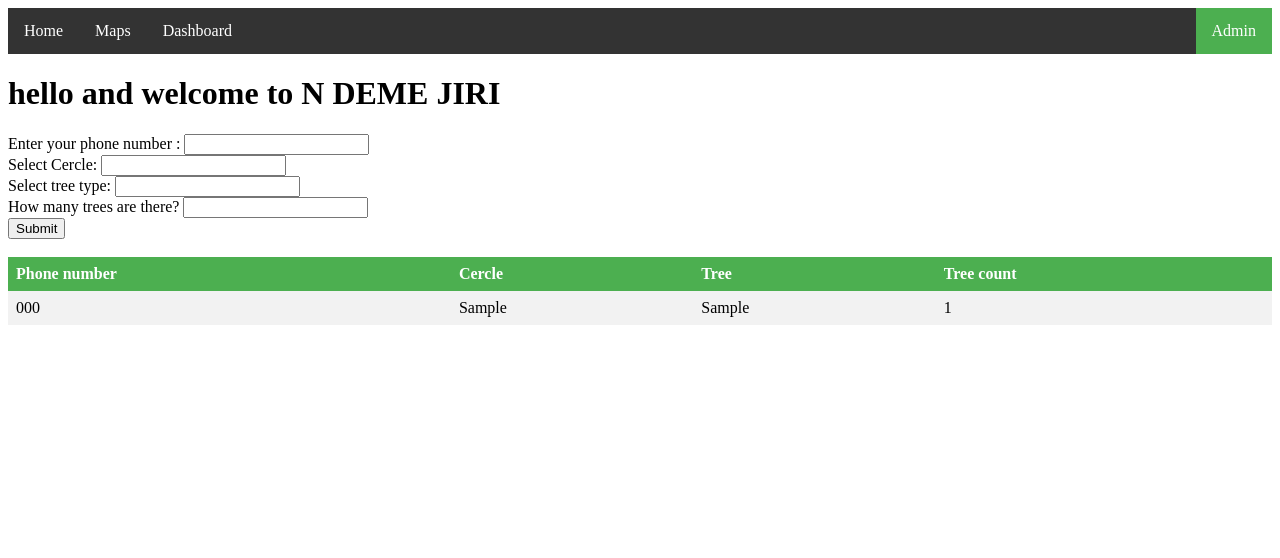
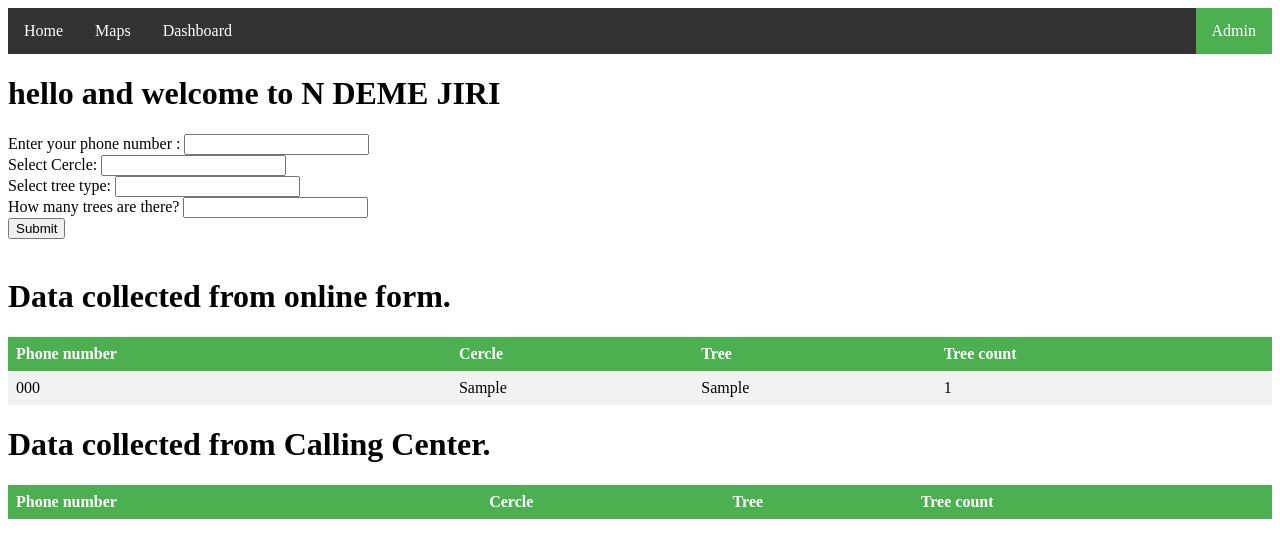
Before and after one commit to sfikouris/ICT4D, a Django app: page /home in a window 1280 px wide. Shown: the top 558 px of the page. Run offline with Django 3.2, Linux system fonts and the light colour scheme; tables that the repository leaves empty hold one stand-in row (values such as "Sample post"); lists and menus that the app fills with data are empty.

Commit message:
fix treeaid

```diff
--- a/ICT4D_prototype/admin.py
+++ b/ICT4D_prototype/admin.py
@@ -1,6 +1,6 @@
 from django.contrib import admin
-from .models import treeaid
+from .models import treeaid_databese
 from .models import Document
 
-admin.site.register(treeaid)
+admin.site.register(treeaid_databese)
 admin.site.register(Document)
--- a/ICT4D_prototype/models.py
+++ b/ICT4D_prototype/models.py
@@ -17,7 +17,7 @@
 languages= [("en","english"),("br","bambara"),("fr","france")]
 
 #the treeaid model that stores web recorded tree reportings
-class treeaid(models.Model):
+class treeaid_databese(models.Model):
     cercle = models.CharField(max_length=100)
     tree = models.CharField(max_length=100)
     tree_count = models.IntegerField()
@@ -33,4 +33,4 @@
     tree_count = models.IntegerField()
     chosen_language = models.CharField(max_length=30, null=True, choices=languages)
     phone = models.CharField(max_length=30, null=True)
-    src_commune = models.CharField(max_length=100, null=True)
+    #src_commune = models.CharField(max_length=100, null=True)
--- a/ICT4D_prototype/templates/home.html
+++ b/ICT4D_prototype/templates/home.html
@@ -35,7 +35,7 @@
 
         <input type = "submit">
     </form><br>
-
+    <h1>Data collected from online form.</h1>
     <table>
         <tr>
             <th>Phone number</th>
@@ -53,4 +53,22 @@
         {% endfor %}
     </table>
 
+    <h1>Data collected from Calling Center.</h1>
+    <table>
+        <tr>
+            <th>Phone number</th>
+            <th>Cercle</th>
+            <th>Tree</th>
+            <th>Tree count</th>
+        </tr>
+        {% for item in query_results_phone %}
+        <tr>
+            <td>{{ item.phone }}</td>
+            <td>{{ item.cercle_num }}</td>
+            <td>{{ item.tree_num }}</td>
+            <td>{{ item.tree_count }}</td>
+        </tr>
+        {% endfor %}
+    </table>
+
 {%endblock%}
--- a/ICT4D_prototype/views.py
+++ b/ICT4D_prototype/views.py
@@ -8,11 +8,11 @@
 from django.http import JsonResponse
 from django.shortcuts import render
 from django.core import serializers
-import datetime
+#import datetime
 import folium
 
 
-from ICT4D_prototype.models import treeaid
+from ICT4D_prototype.models import treeaid_databese
 from ICT4D_prototype.models import Document
 
 
@@ -21,9 +21,9 @@
 
 #the home page of the application (non admin)
 def home(request):
-    query_results = treeaid.objects.order_by('phone_number')
-    #query_results = treeaid.objects.all()
-    return render(request, 'home.html', {'query_results' : query_results})
+    query_results = treeaid_databese.objects.order_by('phone_number')
+    query_results_phone = Document.objects.order_by('phone')
+    return render(request, 'home.html', {'query_results' : query_results, query_results_phone : 'query_results_phone' })
 
 #the table that stores and takes in web reported trees.
 def result(request):
@@ -32,14 +32,14 @@
     phone_number = request.POST['phone_number']
     tree_count = request.POST['tree_num']
 
-    data = treeaid()
+    data = treeaid_databese()
     data.cercle = cercle
     data.tree = tree
     data.tree_count = tree_count
     data.phone_number = phone_number
     data.save()
 
-    query_results = treeaid.objects.order_by('phone_number')
+    query_results = treeaid_databese.objects.order_by('phone_number')
 
 
     return render(request,"home.html",{'query_results' : query_results})
@@ -69,9 +69,9 @@
     chosen_language = request.POST['chosen_language']
     phone_number = request.POST['phone']
 
-    x = datetime.datetime.now()
-    rec_commune.name = str(phone_number) + str(x.hour) + str(x.minute)
-    src_commune = "media/commune/" + rec_commune.name + ".wav"
+    #x = datetime.datetime.now()
+    #rec_commune.name = str(phone_number) + str(x.hour) + str(x.minute)
+    #src_commune = "media/commune/" + rec_commune.name + ".wav"
 
     instance.rec_commune = rec_commune
     instance.rec_location = rec_location
@@ -82,7 +82,7 @@
     instance.tree_count = tree_count
     instance.chosen_language = chosen_language
     instance.phone = phone_number
-    instance.src_commune = src_commune
+    #instance.src_commune = src_commune
     instance.save()
     return HttpResponse(status=200)
 
```
Also changed, not shown: ICT4D_prototype/migrations/0001_initial.py, ICT4D_prototype/migrations/0002_auto_20210512_1649.py (added), 3 other files.
